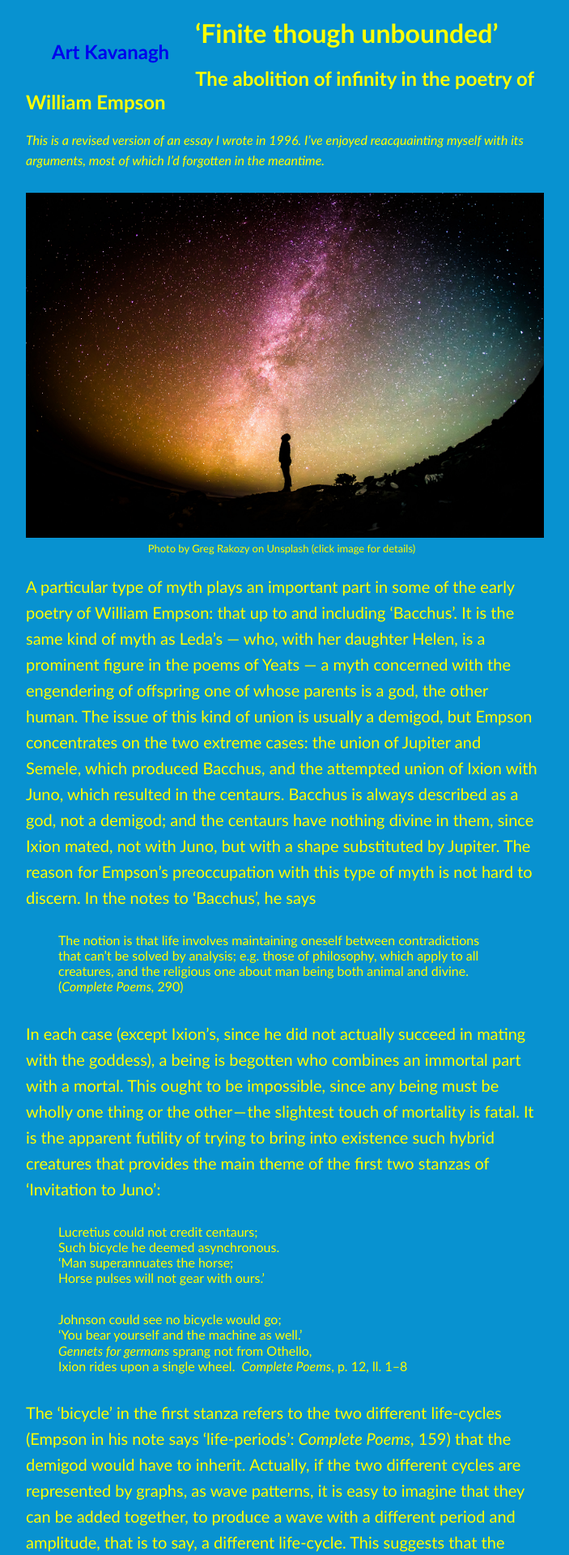
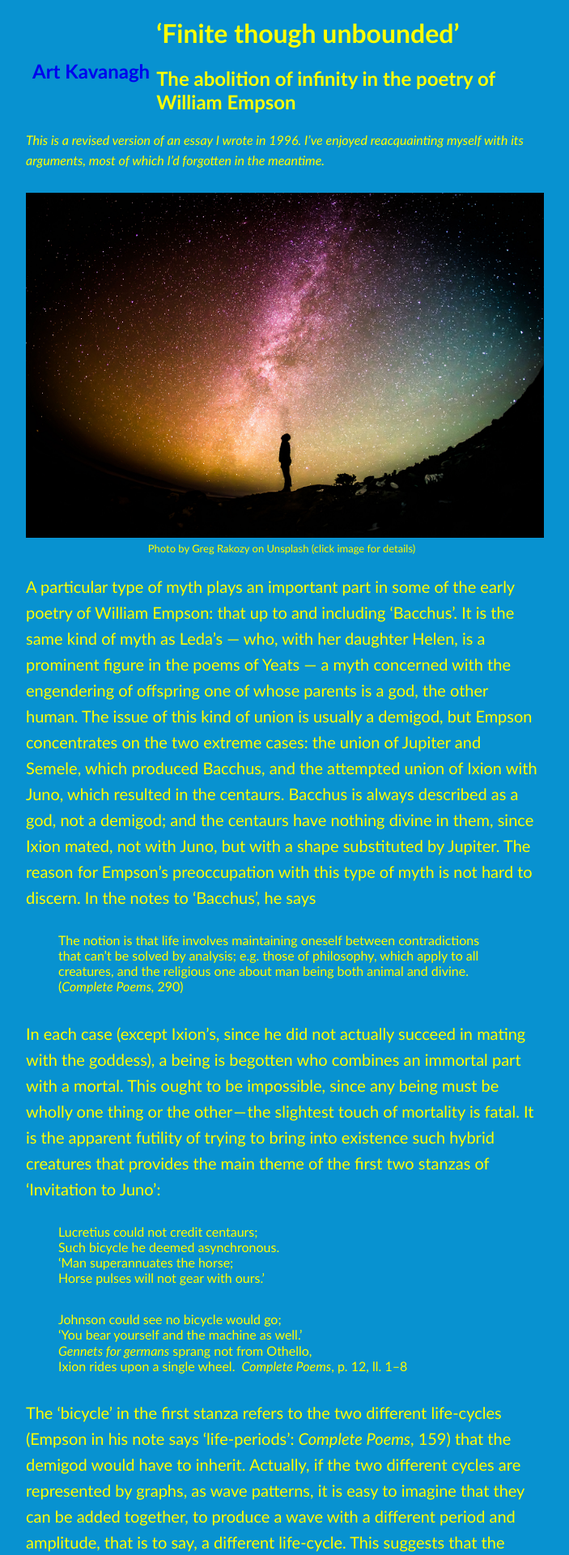
Before and after one commit to artkavanagh/github.io, a Jekyll site: the page finite-though-unbounded.html, which Jekyll copies as it is, in a window 1280 px wide. Shown: the top 1920 px of the page at 81% size, without its empty margins (292-995 px from the left). Built offline with Jekyll 4.4.1, drawn with Linux system fonts in a browser that asks for light colours.

Commit message:
Update akstyles.css

```diff
--- a/assets/css/akstyles.css
+++ b/assets/css/akstyles.css
@@ -31,7 +31,9 @@ h1, h2, h3 {
           }
 	header {
 		float: left;
-		margin: 8px 32px ;
+		margin: 32px 8px ;
+		padding: 0 ;
+		max-width: 800px ;
 		text-align: left ;
 		}
 	a {
```
